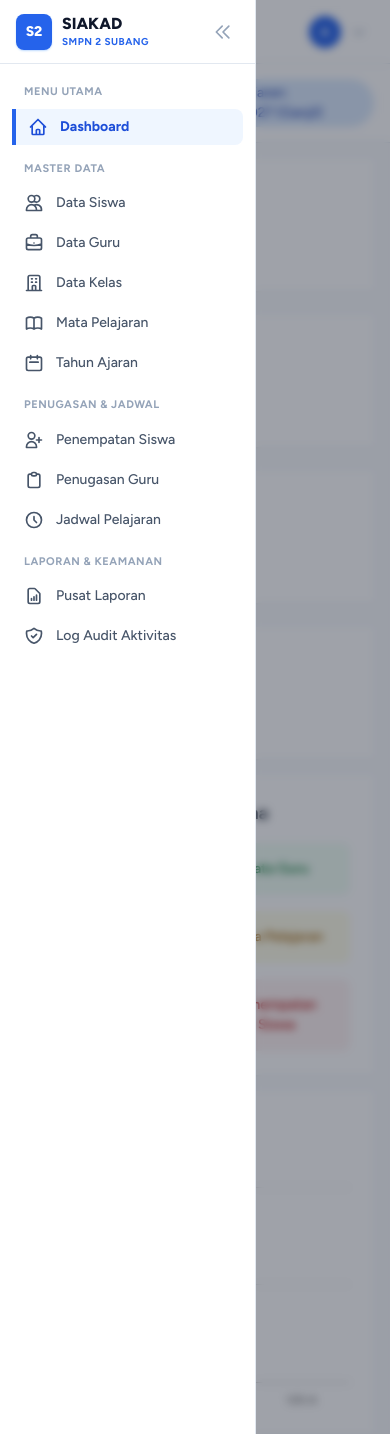
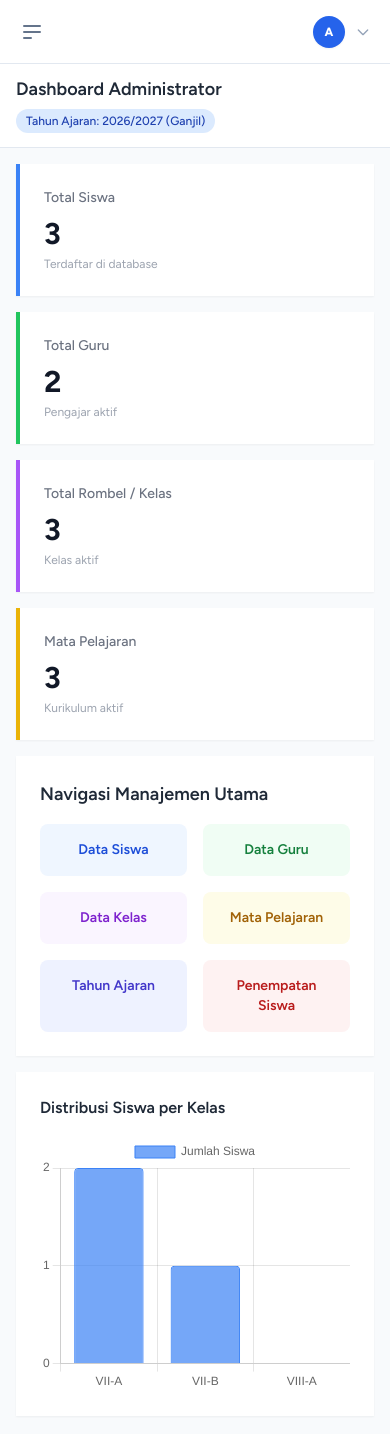
Before and after one commit to twelight03/Siakad-dan-E-Learning-SMPN-2-Subang, a Laravel app: page /admin/dashboard in a window 390 px wide. Shown: the top 1434 px of the page. Run offline with Laravel 12, Linux system fonts and the light colour scheme; a user stored in the database is signed in; data comes from the database, SQL or seed files in the repository; data that the repository does not hold is empty; style sheets or scripts are compiled from the project's sources.

Commit message:
Enhance responsive layout for mobile and desktop screens

```diff
--- a/resources/views/admin/dashboard.blade.php
+++ b/resources/views/admin/dashboard.blade.php
@@ -1,10 +1,10 @@
 <x-app-layout>
     <x-slot name="header">
-        <div class="flex justify-between items-center">
-            <h2 class="font-semibold text-xl text-gray-800 leading-tight">
+        <div class="flex flex-col sm:flex-row sm:justify-between sm:items-center gap-2">
+            <h2 class="font-semibold text-lg sm:text-xl text-gray-800 leading-tight">
                 {{ __('Dashboard Administrator') }}
             </h2>
-            <span class="text-sm bg-blue-100 text-blue-800 font-medium px-3 py-1 rounded-full">
+            <span class="text-xs sm:text-sm bg-blue-100 text-blue-800 font-medium px-2.5 py-1 rounded-full self-start sm:self-auto">
                 Tahun Ajaran: {{ $stats['active_academic_year']->name ?? 'Belum ada tahun aktif' }} ({{ $stats['active_academic_year']?->semester == 'odd' ? 'Ganjil' : 'Genap' }})
             </span>
         </div>
@@ -12,7 +12,7 @@
 
     <div class="p-4 sm:p-6 w-full space-y-4">
             <!-- Stat Cards -->
-            <div class="grid grid-cols-1 md:grid-cols-4 gap-6">
+            <div class="grid grid-cols-1 sm:grid-cols-2 lg:grid-cols-4 gap-4 sm:gap-6">
                 <div class="bg-white overflow-hidden shadow-sm sm:rounded-lg p-6 border-l-4 border-blue-500">
                     <div class="text-sm font-medium text-gray-500">Total Siswa</div>
                     <div class="mt-2 text-3xl font-bold text-gray-900">{{ $stats['total_students'] }}</div>
--- a/resources/views/layouts/app.blade.php
+++ b/resources/views/layouts/app.blade.php
@@ -17,7 +17,7 @@
     <body
         class="h-full font-sans antialiased text-slate-800 bg-slate-50 selection:bg-blue-600 selection:text-white overflow-hidden"
         x-data="{
-            sidebarOpen: localStorage.getItem('siakad_sidebar') !== 'closed',
+            sidebarOpen: window.innerWidth >= 1024 ? (localStorage.getItem('siakad_sidebar') !== 'closed') : false,
             isMobile: window.innerWidth < 1024,
             toggleSidebar() {
                 this.sidebarOpen = !this.sidebarOpen;
@@ -26,7 +26,7 @@
                 }
             }
         }"
-        @resize.window="isMobile = window.innerWidth < 1024">
+        @resize.window="isMobile = window.innerWidth < 1024; if(isMobile && sidebarOpen) { sidebarOpen = false; }">
 
         <div class="flex h-screen w-screen overflow-hidden bg-slate-50">
             <!-- Sidebar Navigation (Collapsible / Toggleable) -->
--- a/resources/views/layouts/guest.blade.php
+++ b/resources/views/layouts/guest.blade.php
@@ -22,7 +22,7 @@
                 </a>
             </div>
 
-            <div class="w-full sm:max-w-md mt-6 px-6 py-4 bg-white shadow-md overflow-hidden sm:rounded-lg">
+            <div class="w-full sm:max-w-md mt-6 px-5 sm:px-8 py-6 bg-white shadow-sm border border-slate-200 overflow-hidden rounded-xl">
                 {{ $slot }}
             </div>
         </div>
--- a/resources/views/layouts/sidebar.blade.php
+++ b/resources/views/layouts/sidebar.blade.php
@@ -39,7 +39,7 @@
         </div>
 
         <!-- Menu Navigation List -->
-        <nav class="p-3 space-y-1">
+        <nav class="p-3 space-y-1" @click="if(isMobile) sidebarOpen = false">
             @if(Auth::user()->isAdmin())
                 <div class="px-3 pt-2 pb-1 text-[11px] font-bold tracking-wider text-slate-400 uppercase">
                     Menu Utama
--- a/resources/views/layouts/topbar.blade.php
+++ b/resources/views/layouts/topbar.blade.php
@@ -1,4 +1,4 @@
-<header class="h-16 bg-white border-b border-slate-200 px-4 sm:px-6 flex items-center justify-between sticky top-0 z-30">
+<header class="h-16 bg-white border-b border-slate-200 px-3 sm:px-6 flex items-center justify-between sticky top-0 z-30">
     <!-- Left: Mobile Toggle & Brand Indicator -->
     <div class="flex items-center space-x-3">
         <!-- Toggle Button (Desktop & Mobile) -->
--- a/resources/views/student/dashboard.blade.php
+++ b/resources/views/student/dashboard.blade.php
@@ -1,10 +1,10 @@
 <x-app-layout>
     <x-slot name="header">
-        <div class="flex justify-between items-center">
-            <h2 class="font-semibold text-xl text-gray-800 leading-tight">
+        <div class="flex flex-col sm:flex-row sm:justify-between sm:items-center gap-2">
+            <h2 class="font-semibold text-lg sm:text-xl text-gray-800 leading-tight">
                 {{ __('Dashboard Siswa') }}
             </h2>
-            <span class="text-sm bg-blue-100 text-blue-800 font-medium px-3 py-1 rounded-full">
+            <span class="text-xs sm:text-sm bg-blue-100 text-blue-800 font-medium px-2.5 py-1 rounded-full self-start sm:self-auto">
                 {{ $student ? $student->user->name : 'Profil Siswa' }} (NIS: {{ $student?->nis ?? '-' }}) | Kelas: {{ $currentEnrollment?->schoolClass->name ?? 'Belum ada kelas' }}
             </span>
         </div>
--- a/resources/views/teacher/dashboard.blade.php
+++ b/resources/views/teacher/dashboard.blade.php
@@ -1,10 +1,10 @@
 <x-app-layout>
     <x-slot name="header">
-        <div class="flex justify-between items-center">
-            <h2 class="font-semibold text-xl text-gray-800 leading-tight">
+        <div class="flex flex-col sm:flex-row sm:justify-between sm:items-center gap-2">
+            <h2 class="font-semibold text-lg sm:text-xl text-gray-800 leading-tight">
                 {{ __('Dashboard Guru') }}
             </h2>
-            <span class="text-sm bg-green-100 text-green-800 font-medium px-3 py-1 rounded-full">
+            <span class="text-xs sm:text-sm bg-green-100 text-green-800 font-medium px-2.5 py-1 rounded-full self-start sm:self-auto">
                 {{ $teacher ? $teacher->user->name : 'Profil Guru' }} (NIP: {{ $teacher?->nip ?? '-' }})
             </span>
         </div>
```
Also changed, not shown: resources/views/welcome.blade.php (+9 -9 lines).
